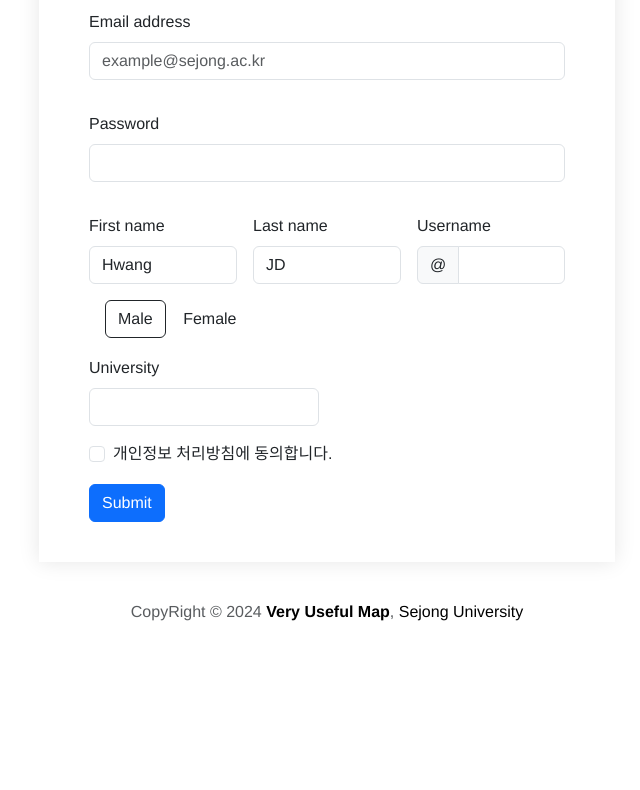
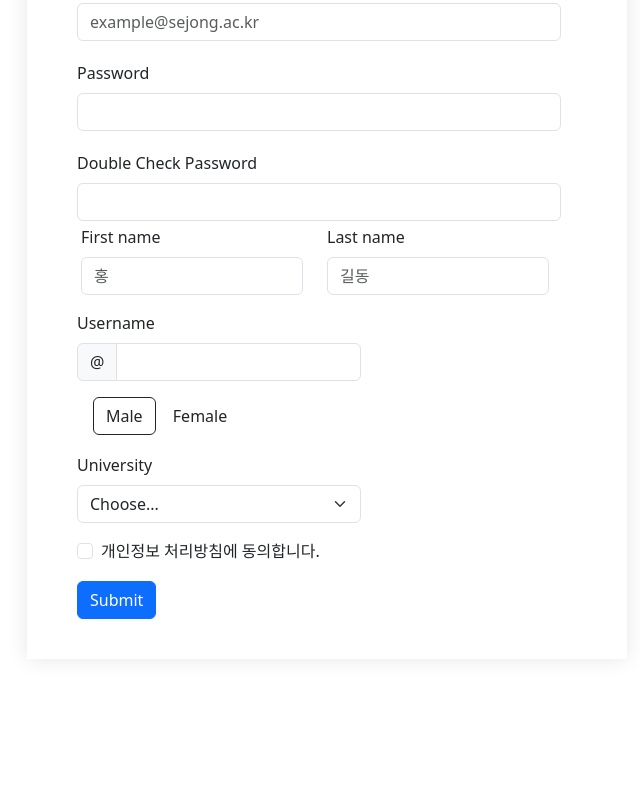
Before and after one commit to yanggogi1423/Very_Useful_Map, a plain HTML site: page login_system/signup.html in a window 1280 px wide. Shown: the part 160-950 px from the top of the page, without its empty margins (313-953 px from the left). Before the commit the page ends 800 px from the top, so only its background shows below. Drawn offline with nearby package versions, Linux system fonts and the light colour scheme.

Commit message:
sign up page fixe

```diff
--- a/login_system/signup.css
+++ b/login_system/signup.css
@@ -11,11 +11,12 @@ body, html{
 
 #container{
     /* 최대 사이즈를 지정, 기본 사이즈는 화면 크기의 45% */
-    width: 45vw;
-    max-width: 700px;
+    width: 4%;
+    max-width: 600px;
+    min-width: 600px;
+
     margin: auto auto;
     padding: 40px 50px;
-
     /* 박스 음영 생성 */
     background-color: #fff;
     box-shadow: 0 0 20px rgba(0, 0, 0, 0.1);
@@ -25,3 +26,6 @@ body, html{
     font-size: 50px;
     font-weight: 700;
 }
+#footer{
+    margin-top:200px;
+}
--- a/login_system/signup.html
+++ b/login_system/signup.html
@@ -27,32 +27,36 @@
             <div id="container">
                 <p id="signup">Sign Up</p>
                 <form class="row g-3 needs-validation" method="post" novalidate>
-                    <div class="mb-3">
+                    <div class="mb-1" style="width:500px;">
                         <label for="exampleInputEmail1" class="form-label">Email address</label>
                         <input type="email" class="form-control" id="exampleInputEmail1" aria-describedby="emailHelp" placeholder="example@sejong.ac.kr" required>
                       </div>
-                      <div class="mb-3">
+                      <div class="mb-1" style="width:500px;">
                         <label for="exampleInputPassword1" class="form-label">Password</label>
                         <input type="password" class="form-control" id="exampleInputPassword1" required>
                     </div>
-
-                    <div class="col-md-4">
+                    <div class="mb-1" style="width:500px;">
+                      <label for="exampleInputPassword1" class="form-label">Double Check Password</label>
+                      <input type="password" class="form-control" id="exampleInputPassword1" required>
+                  </div>
+                  <div class="row">
+                    <div class="col">
                       <label for="validationCustom01" class="form-label">First name</label>
-                      <input type="text" class="form-control" id="validationCustom01" value="Hwang" required>
+                      <input type="text" class="form-control" id="validationCustom01" placeholder="홍" required>
                       <div class="valid-feedback">
                         Looks good!
                       </div>
                     </div>
 
-                    <div class="col-md-4">
+                    <div class="col">
                       <label for="validationCustom02" class="form-label">Last name</label>
-                      <input type="text" class="form-control" id="validationCustom02" value="JD" required>
+                      <input type="text" class="form-control" id="validationCustom02" placeholder="길동" required>
                       <div class="valid-feedback">
                         Looks good!
                       </div>
                     </div>
-
-                    <div class="col-md-4">
+                  </div>
+                    <div class="col-md-5" style="width:300px;">
                       <label for="validationCustomUsername" class="form-label">Username</label>
                       <div class="input-group has-validation">
                         <span class="input-group-text" id="inputGroupPrepend">@</span>
@@ -70,12 +74,12 @@
                         <label class="btn" for="option6">Female</label>
                     </div>
 
-                    <div class="col-md-6">
-                      <label for="validationCustom03" class="form-label">University</label>
-                      <input type="text" class="form-control" id="validationCustom03" required>
-                      <div class="invalid-feedback">
-                        Please provide a valid city.
-                      </div>
+                    <div class="col-md-4" style="width:300px">
+                      <label for="inputState" class="form-label">University</label>
+                      <select id="inputState" class="form-select">
+                        <option selected>Choose...</option>
+                        <option>Sejong University</option>
+                      </select>
                     </div>
 
                     <div class="col-12">
@@ -97,8 +101,13 @@
             </div>
         </div>
 
-        <p class="text-center text-body-secondary">
-            CopyRight © 2024 <a href="../aboutUs.html" style="color: black; text-decoration: none; font-weight: 700;">Very Useful Map</a>,
-            <a href="http://www.sejong.ac.kr/" style="color: black; text-decoration: none;">Sejong University</a></p>
+        <div id="footer">
+          <script>
+              // 현재 header와 footer를 jQeury를 이용해서 불러오지만, 다른 방법을 사용해도 좋을 듯 싶어요 - 현석
+              $(function(){
+              $("#footer").load("../common/footer.html");
+              });
+          </script>
+      </div>
     </body>
 </html>
```
Also changed, not shown: index.html (+1 -1 lines), login_system/login.html (+9 -3 lines).
